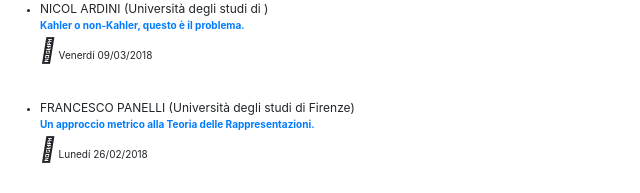
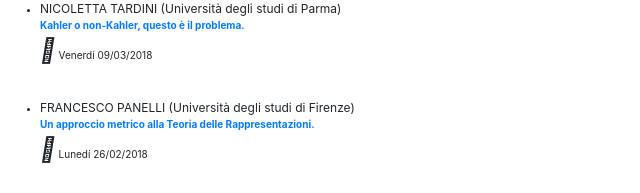
Before and after one commit to baby-geometri/baby-geometri.github.io, a Jekyll site: the page prova.html, which Jekyll copies as it is, in a window 1280 px wide. Shown: the top 193 px of the page, without its empty margins (0-640 px from the left). Built offline with Jekyll 4.4.1, drawn with Linux system fonts in a browser that asks for light colours; nearby versions of some CDN libraries.

Commit message:
Update prova.html

```diff
--- a/prova.html
+++ b/prova.html
@@ -42,7 +42,7 @@
 
 <ul>
 
-<li>  <big> NICOL ARDINI (Università degli studi di )  </big>
+<li>  <big> NICOLETTA TARDINI (Università degli studi di Parma)  </big>
 	<div id="testo"><a href="#" onclick="visualizza('comparsa'); return false">
 	<b> Kahler o non-Kahler, questo è il problema. </b></a></div>
 	<div id="comparsa" style="display:none"><p> Le variet`a Kahleriane, introdotte negli anni ’30, rappresentano una classe
```
